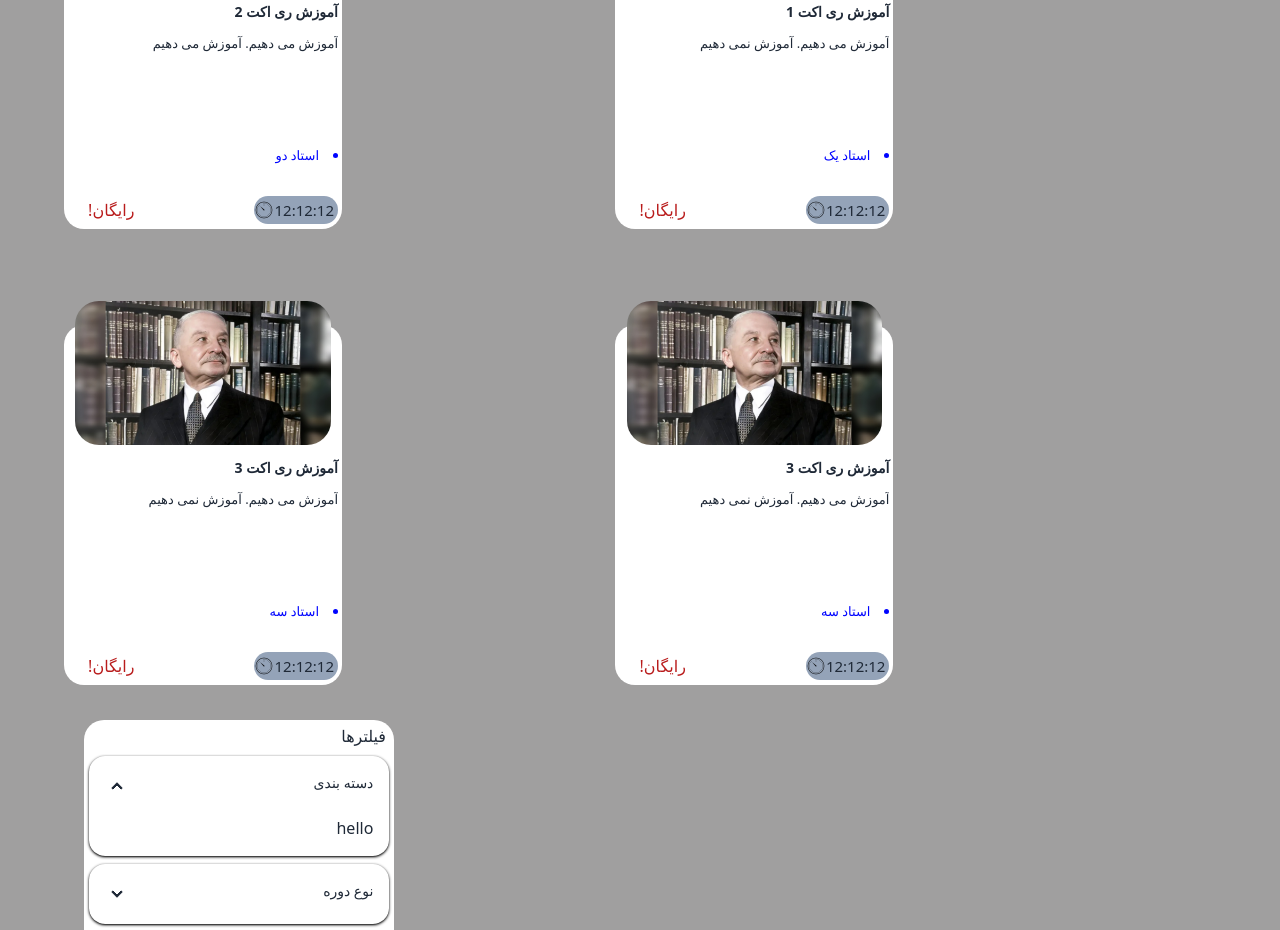
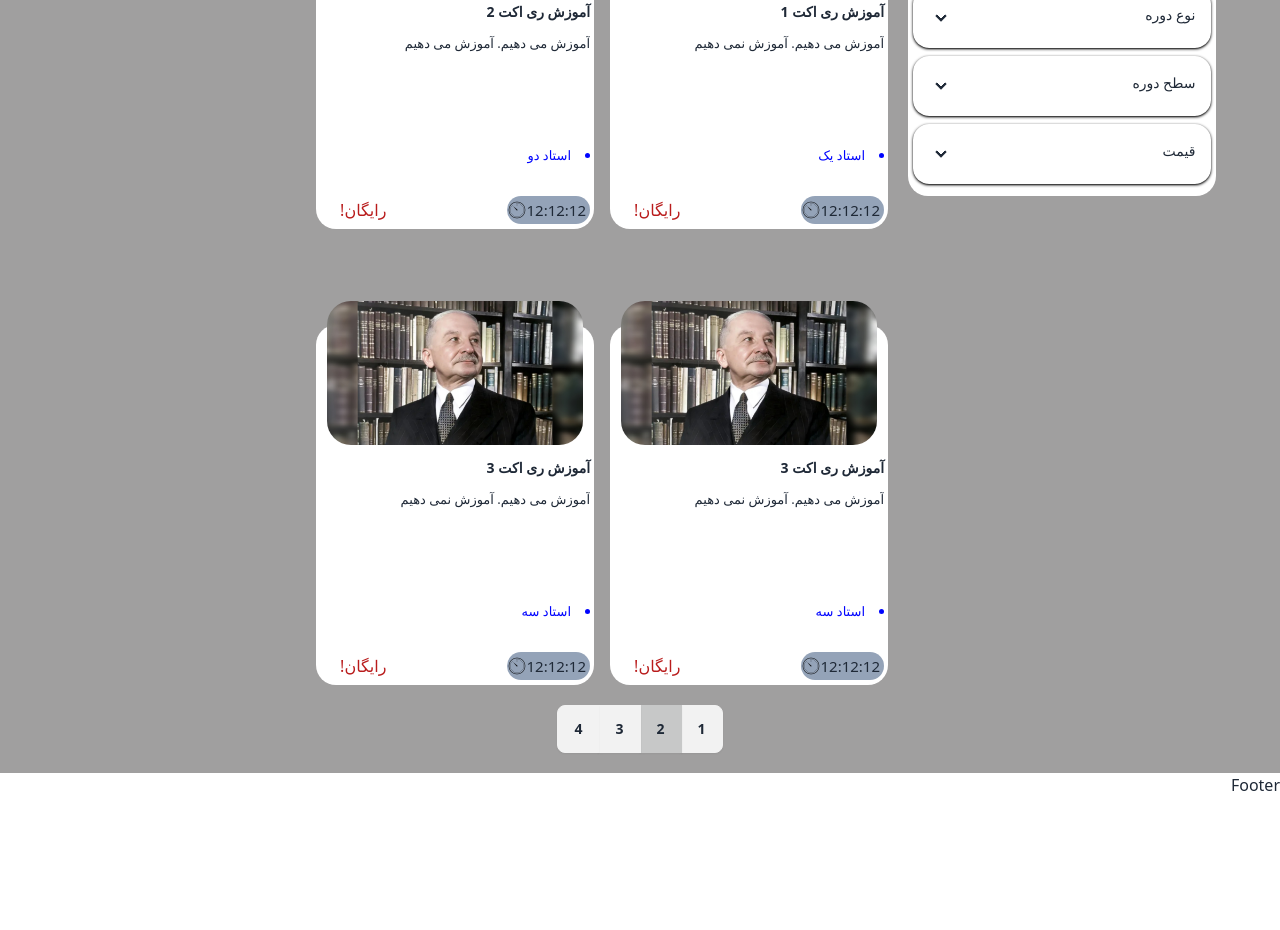
Before and after one commit to academy-react-summer1403/future-programmers, a React (Vite) app: page /courses in a window 1280 px wide. Shown: the part 380-1310 px from the top of the page. After the commit the page ends 1177 px from the top, so only its background shows below. Built offline with nearby package versions, Linux system fonts and the light colour scheme; a web font is replaced by a local one.

Commit message:
complete bottom part

```diff
--- a/src/screens/courses/Courses.jsx
+++ b/src/screens/courses/Courses.jsx
@@ -46,22 +46,8 @@ return (
                 </Form>
             </Formik>
         </div>
-
-        <div className='w-[72%] h-auto mt-6 pt-5 flex flex-row flex-wrap justify-between gap-y-24'>
-            {Course.map((item, index)=>{
-                return(
-                    <CourseCard
-                    key={index}
-                    image={item.image}
-                    topic={item.topic}
-                    explain={item.explain}
-                    teacher={item.teacher}
-                    time={item.time}
-                    price={item.price} />
-                );
-            })}
-        </div>
-        <div className='w-[310px] h-full pb-3 mt-[19px] ml-5 rounded-[20px] bg-white '>
+        <div className='flex'>
+        <div className='w-[310px] h-fit pb-3 mt-[19px] ml-5 rounded-[20px] bg-white '>
             <h2 className='mr-2 mt-1'>فیلترها</h2>
             <div className="collapse collapse-arrow shadow shadow-black mt-2 w-[97%] mx-auto">
                 <input type="checkbox" name="my-accordion-2" defaultChecked />
@@ -92,6 +78,23 @@ return (
                 </div>
             </div>
         </div>
+        <div className='w-[72%] h-auto mt-6 pt-5 flex flex-row flex-wrap justify-start gap-x-4 gap-y-24'>
+            {Course.map((item, index)=>{
+                return(
+                    <CourseCard
+                    key={index}
+                    image={item.image}
+                    topic={item.topic}
+                    explain={item.explain}
+                    teacher={item.teacher}
+                    time={item.time}
+                    price={item.price} />
+                );
+            })}
+        </div>
+        </div>
+
+
     </div>
     <div className='w-[100%] text-center'>
         <div className="join my-5">
```
